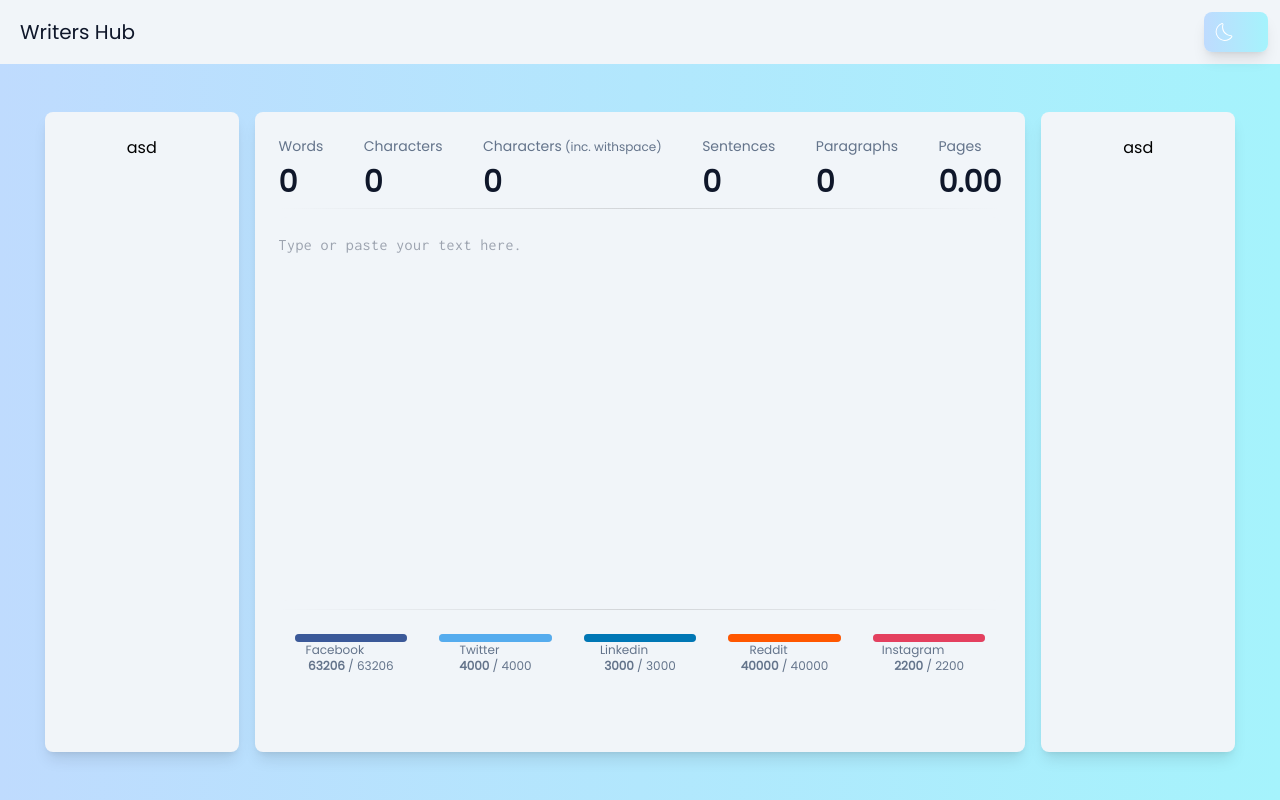
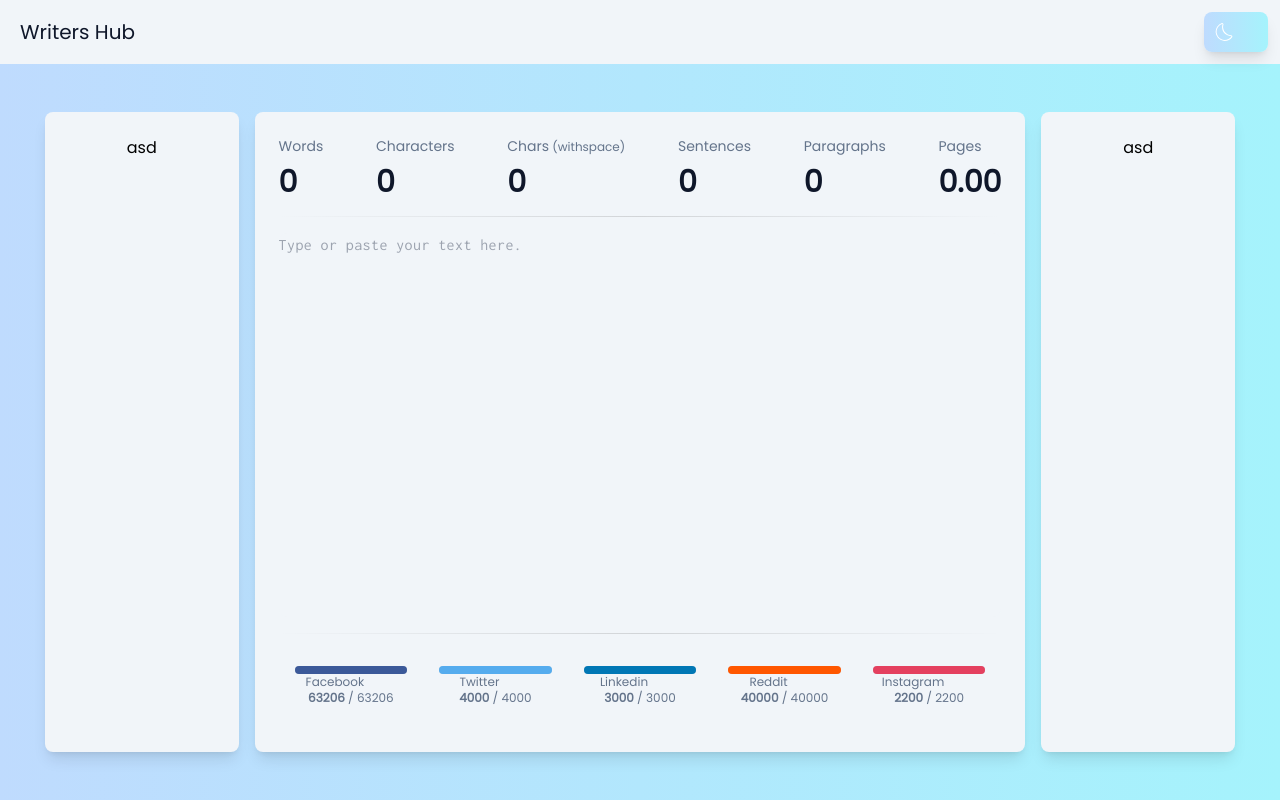
Before and after one commit to OriAfiasDev/writers-hub, a Next.js app: page /wordcount in a window 1280 px wide. Built offline with nearby package versions, Linux system fonts and the light colour scheme.

Commit message:
style tweaks

```diff
--- a/src/app/globals.css
+++ b/src/app/globals.css
@@ -19,7 +19,7 @@
 }
 
 .divider {
-  @apply w-full my-2 h-px border-t-0 bg-transparent bg-gradient-to-r from-transparent via-neutral-500 to-transparent opacity-25 dark:opacity-100;
+  @apply w-full my-4 h-px border-t-0 bg-transparent bg-gradient-to-r from-transparent via-neutral-500 to-transparent opacity-25 dark:opacity-100;
 }
 
 .row {
--- a/src/app/wordcount/toolbars/StatsToolbar.tsx
+++ b/src/app/wordcount/toolbars/StatsToolbar.tsx
@@ -18,7 +18,7 @@ export default function StatsToolbar({ text }: Props) {
     <div className='flex items-center justify-between w-full'>
       <Stat title='words' value={wordCount} />
       <Stat title='characters' value={charCount} />
-      <Stat title='characters' subtitle='inc. withspace' value={charWithSpaceCount} />
+      <Stat title='chars' subtitle='withspace' value={charWithSpaceCount} />
       <Stat title='sentences' value={sentenceCount} />
       <Stat title='paragraphs' value={paragraphCount} />
       <Stat title='pages' value={pageCount} />
--- a/src/components/ui/TextArea.tsx
+++ b/src/components/ui/TextArea.tsx
@@ -13,7 +13,7 @@ export default function TextArea({ value, setValue, className, ...rest }: Props)
     <textarea
       value={value}
       onChange={(e) => setValue(e.target.value)}
-      className={`focus:outline-none rounded-lg leading-6 tracking-wide py-4 text-slate-500 bg-primary resize-none ${textAreaFont.className} ${className}`}
+      className={`focus:outline-none rounded-lg leading-6 tracking-wide text-slate-500 bg-primary resize-none ${textAreaFont.className} ${className}`}
       {...rest}
     />
   );
```
